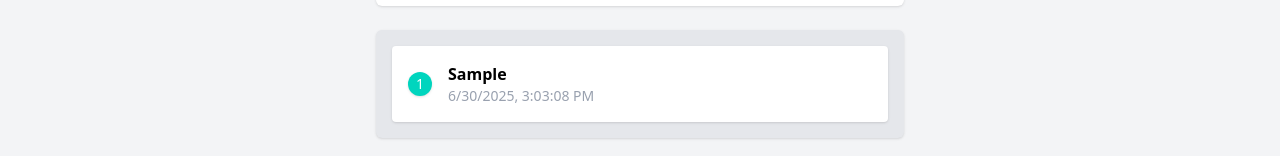
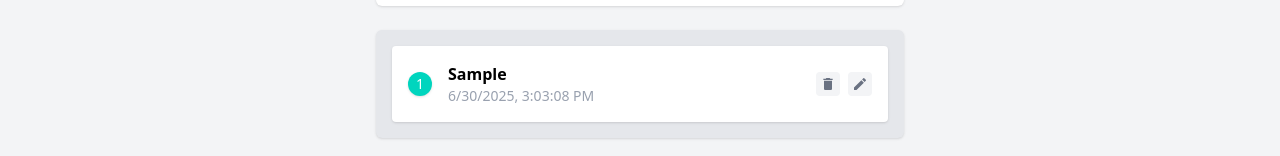
Before and after one commit to pramebt/study-react-todolist01, a React (Vite) app: page / in a window 1280 px wide. Both pictures are taken after typing "Sample" into the empty fields and a click on the button "+ New Task". Shown: the part 364-520 px from the top of the page. Built offline with nearby package versions, Linux system fonts and the light colour scheme.

Commit message:
add react-icons dependency and implement modal functionality in TodoItem component

```diff
--- a/package.json
+++ b/package.json
@@ -14,6 +14,7 @@
     "react": "^19.1.0",
     "react-dom": "^19.1.0",
     "react-icon": "^1.0.0",
+    "react-icons": "^5.5.0",
     "react-router-dom": "^7.6.2",
     "tailwindcss": "^4.1.11"
   },
--- a/src/components/TodoItem.jsx
+++ b/src/components/TodoItem.jsx
@@ -1,18 +1,37 @@
-import React from "react";
-
+import React,{useRef} from "react";
+import { MdDelete, MdEdit } from "react-icons/md";
 const TodoItem = (props) => {
+    const dialog = useRef()
+    const openModal = () => {
+        dialog.current.showModal();
+    }
   return (
+    <>
       <li className="flex bg-white rounded shadow-sm p-4 mt-4 first:mt-0">
         <div className="flex gap-x-4 mr-auto items-center">
           <div className="h-6 w-6 rounded-full shadow-sm text-white text-sm bg-teal-400 text-center content-center">
-          {props.id+1}
+            {props.id + 1}
           </div>
           <div>
             <p className="font-semibold">{props.todo.title}</p>
             <p className="text-sm text-gray-400">{props.todo.date}</p>
           </div>
         </div>
+        <div className="flex items-center gap-x-2">
+          <button onClick={openModal} type="button" className="todo-btn">
+            <MdDelete />
+          </button>
+          <button onClick={openModal} type="button" className="todo-btn">
+            <MdEdit />
+          </button>
+        </div>
       </li>
+      <dialog ref={dialog}>
+        <form className="">
+          <h3>Modal</h3>
+        </form>
+      </dialog>
+    </>
   );
 };
 
--- a/src/index.css
+++ b/src/index.css
@@ -16,3 +16,7 @@ main {
 footer{
   @apply px-4 md:px-6 py-3 bg-slate-600 text-white
 }
+
+.todo-btn {
+  @apply p-1 bg-gray-100 rounded-sm text-gray-500 hover:bg-gray-200 transition-colors;
+}
```
Also changed, not shown: 1 other file (tests, documents, lock files or other folders). Lines whose indentation alone changed are shown as unchanged.
